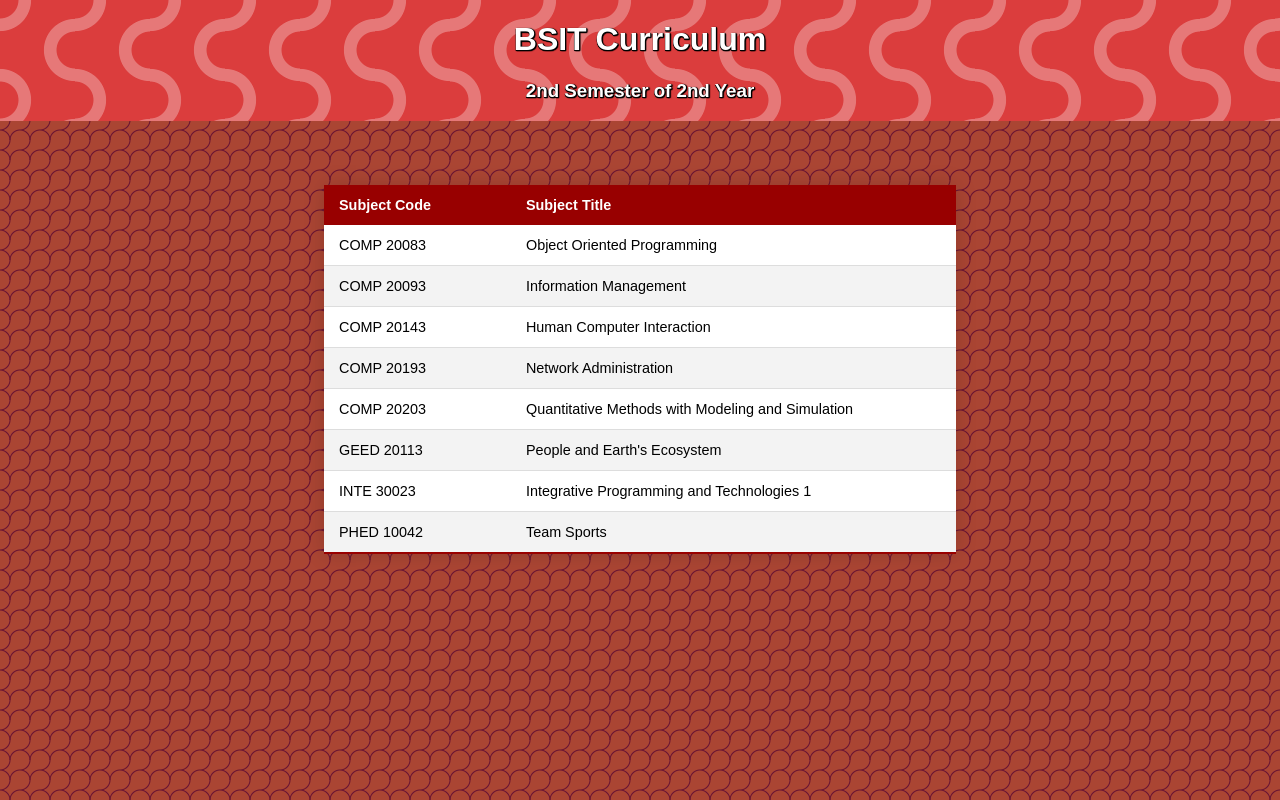
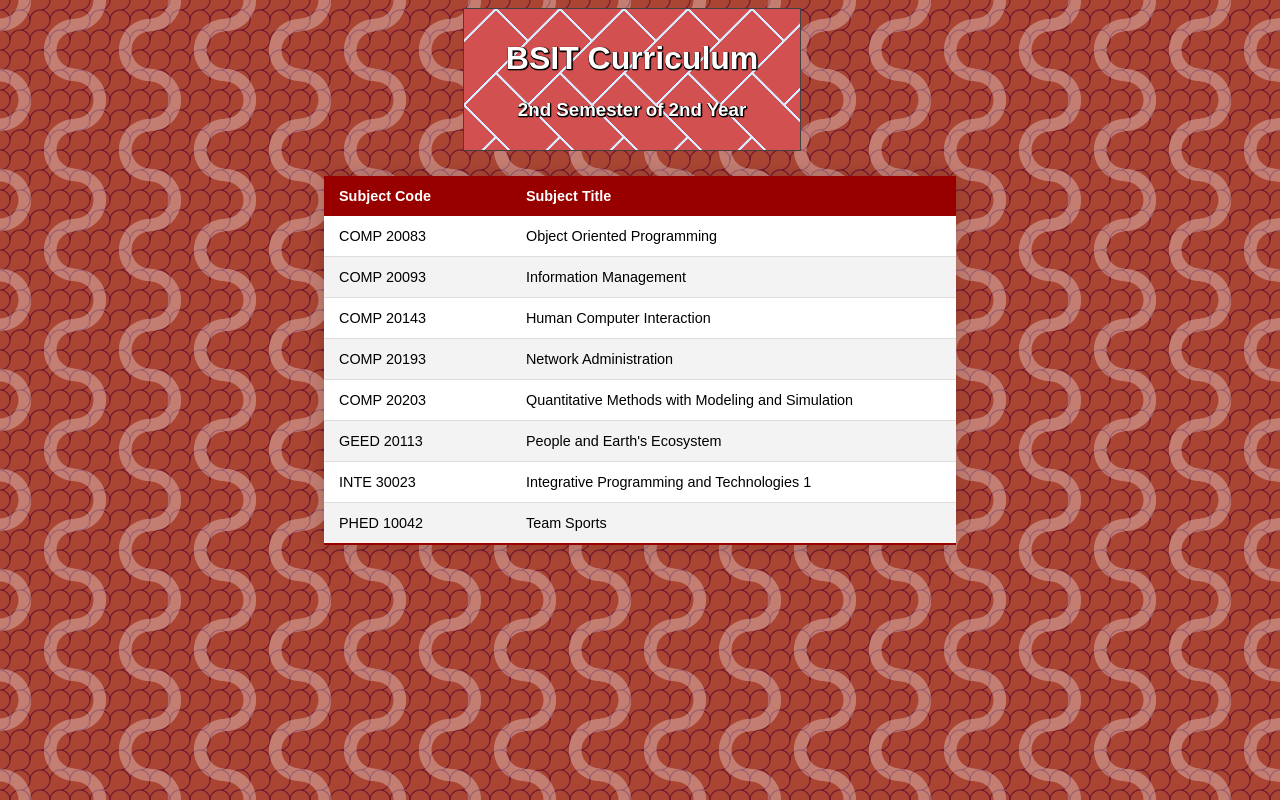
Before and after one commit to joshuanathanjavier/PrivateBSIT, a plain HTML site: page index.html in a window 1280 px wide. Drawn offline with Linux system fonts and the light colour scheme.

Commit message:
updated index.html

```diff
--- a/index.html
+++ b/index.html
@@ -44,10 +44,16 @@
             background-size: 100% 100%;
             color: #000000;
             font-family: sans-serif;
-            background:
-            radial-gradient(circle at 0% 50%, rgba(96, 16, 48, 0) 9px, #613 10px, rgba(96, 16, 48, 0) 11px) 0px 10px,
+            background: radial-gradient(circle at 0% 50%, rgba(96, 16, 48, 0) 9px, #613 10px, rgba(96, 16, 48, 0) 11px) 0px 10px,
             radial-gradient(at 100% 100%,      rgba(96, 16, 48, 0) 9px, #613 10px, rgba(96, 16, 48, 0) 11px),rgb(170, 69, 51);
             background-size: 20px 20px;
+            -moz-user-select: none;
+            -khtml-user-select: none;
+            -webkit-user-select: none;
+            user-select: none;
+            -moz-user-drag: none;
+            -khtml-user-drag: none;
+            -webkit-user-drag: none;
         }
         img.a {
             border: 1px;
@@ -68,27 +74,41 @@
         }
         div.a {
             width: 100%;
-            height: auto;
+            height: 100%;
             background-color: #f76f6f;
             position: absolute;
             top: 0;
             left: 0;
             right: 0;
+            z-index: -1;
 
         }
         div.a {
             background:
             radial-gradient(circle at 100% 50%, transparent 20%, rgba(255,255,255,.3) 21%, rgba(255,255,255,.3) 34%, transparent 35%, transparent),
             radial-gradient(circle at 0% 50%, transparent 20%, rgba(255,255,255,.3) 21%, rgba(255,255,255,.3) 34%, transparent 35%, transparent) 0 -50px;
-            background-color: rgb(219, 61, 61);
+            background-color: linear-gradient(rgba(0, 0, 0, 0.75),rgba(0, 0, 0, 0.75)), rgb(219, 61, 61);
             background-size:75px 100px;
         }
         div.b {
             display: flex;
             justify-content: center;
-            margin-top: 10em;
+        }
+        div.c {
+            width: 25%;
+            padding: 10px;
+            margin-left: 36%;
+            border: 1px solid #424141;
+            margin-bottom: 0;
+            margin-top: 0;
+            background:
+            linear-gradient(135deg, #d35050 21px, #d9ecff 22px, #d9ecff 24px, transparent 24px, transparent 67px, #d9ecff 67px, #d9ecff 69px, transparent 69px),
+            linear-gradient(225deg, #d35050 21px, #d9ecff 22px, #d9ecff 24px, transparent 24px, transparent 67px, #d9ecff 67px, #d9ecff 69px, transparent 69px)0 64px;
+            background-color:#d35050;
+            background-size: 64px 128px;
         }
         h1, h3 {
+
             text-align: center;
             color: #fff;
             text-shadow: 0 1px 0 #000000, 0 1px 0 #000000, 0 1px 1px #000000, 1px 1px 1px #000000, 1px 1px 1px #000000, 1px 0 1px #000000, 1px 1px 1px #000000;
@@ -139,10 +159,15 @@
 <body>
 <div>
 <div class="a">
-    <div>
-        <h1>BSIT Curriculum</h1>
-        <h3>2nd Semester of 2nd Year</h3>
-    </div>
+    <div></div>
+</div>
+<div class="c">
+<div>
+<h1>BSIT Curriculum</h1>
+</div>
+<div>
+<h3>  2nd Semester of 2nd Year</h3>
+</div>
 </div>
 </div>
 <div class="b">
```
